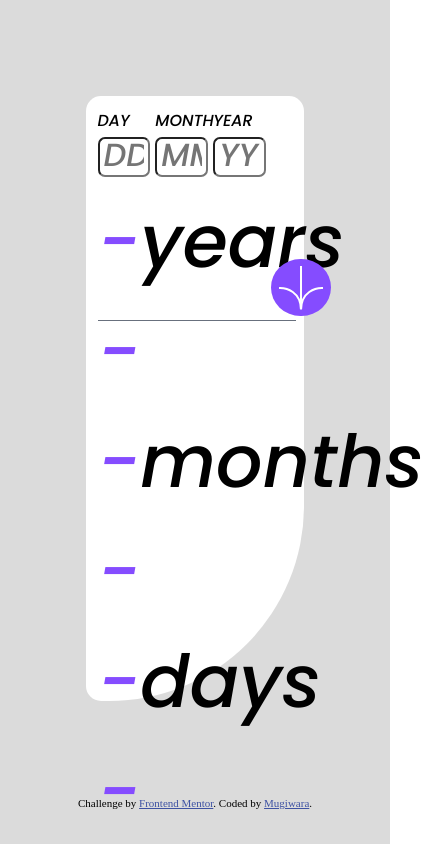
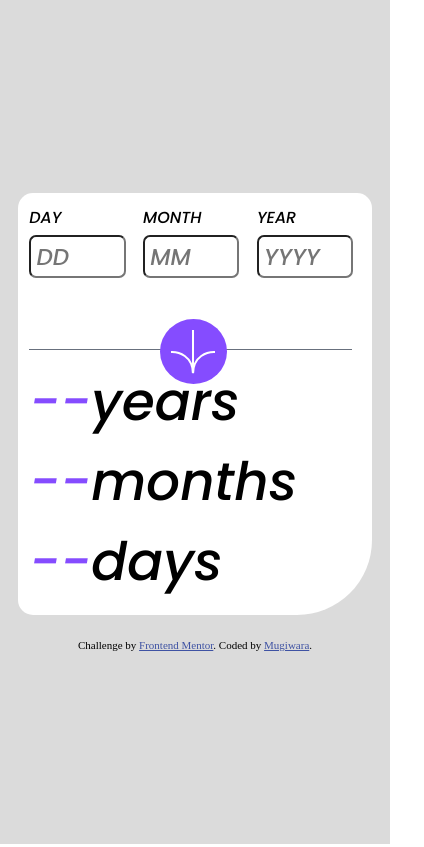
Before and after one commit to mmovie416/AgeCalculator, a plain HTML site: page index.html in a window 390 px wide. Shown: the whole page, 424 px wide, since content can reach past the window. Drawn offline with Linux system fonts and the light colour scheme.

Commit message:
Update style.css

```diff
--- a/style.css
+++ b/style.css
@@ -110,7 +110,7 @@ input[type="text"]{
 }
 
 .container .content .result{
-	margin-top: -3%;
+	margin-top: 1%;
 }
 
 .container .content .result .result1{
@@ -150,7 +150,7 @@ p{
 		background-color: white;
 		margin: auto;
 		width: 85%;
-		height: 85%;
+		height: 91%;
 		padding: 3%;
 		border-radius: 15px 15px 75px 15px;
 		position: relative;
@@ -225,7 +225,7 @@ p{
 	}
 
 	.container .content .result{
-		margin-top: 17%;
+		margin-top: 25%;
 	}
 
 	.container .content .result .result1 p, .container .content .result .result1 div{
@@ -244,3 +244,112 @@ p{
 	}
 
 }
+
+@media screen and (min-width:376px) and (max-width: 768px){
+
+	.container{
+		place-content: center;
+	}
+
+	.container .content{
+		background-color: white;
+		margin: auto;
+		width: 85%;
+		height: 95%;
+		padding: 3%;
+		border-radius: 15px 15px 75px 15px;
+		position: relative;
+		display: grid;
+	}
+
+	.container .content .input{
+		margin: auto;
+	}
+
+	input[type="text"]{
+		margin-top: 5%;
+		margin-bottom: 19%;
+		padding: 5%;
+		width: 79%;
+		font-size: 25px;
+		border-radius: 7px;
+	}
+
+	.container .content .input .days{
+		display: flex;
+		flex-direction: column;
+	}
+
+	.container .content .input .months{
+		display: flex;
+		flex-direction: column;
+		margin-left: 3%;
+	}
+
+	.container .content .input .years{
+		display: flex;
+		flex-direction: column;
+		margin-left: 3%;
+	}
+
+	input[type="text"]::-webkit-input-placeholder  {
+	  font-size: 23px;
+	  font-family: Poppins;
+	}
+
+	input[type="text"]::-moz-input-placeholder{
+	  font-size: 23px;
+	  font-family: Poppins;
+	}
+
+	input[type="text"]::-ms-input-placeholder{
+	  font-size: 23px;
+	  font-family: Poppins;
+	}
+
+	.container .content .btnMobile{
+		position: absolute;
+		display: flex;
+		left: 40%;
+		top: 30%;
+		background-color: hsl(259, 100%, 65%);
+		padding: 3%;
+		border-radius: 50%;
+	}
+
+	.container .content .btn{
+		display: none;
+	}
+
+	.line::before{
+		content: "";
+		border-bottom: 1px solid hsl(219, 9%, 45%);
+		width: 91%;
+		position: absolute;
+		top: 37%;
+	}
+
+	.container .content .result{
+		margin-top: 19%;
+	}
+
+	.container .content .result .result1 p, .container .content .result .result1 div{
+		font-size: 53px;
+		font-family: Poppins;
+	}
+
+	.container .content .result .result2 p, .container .content .result .result2 div{
+		font-size: 53px;
+		font-family: Poppins;
+	}
+
+	.container .content .result .result3 p, .container .content .result .result3 div{
+		font-size: 53px;
+		font-family: Poppins;
+	}
+
+	.attribution{
+		margin-top: 7%;
+	}
+
+}
```
